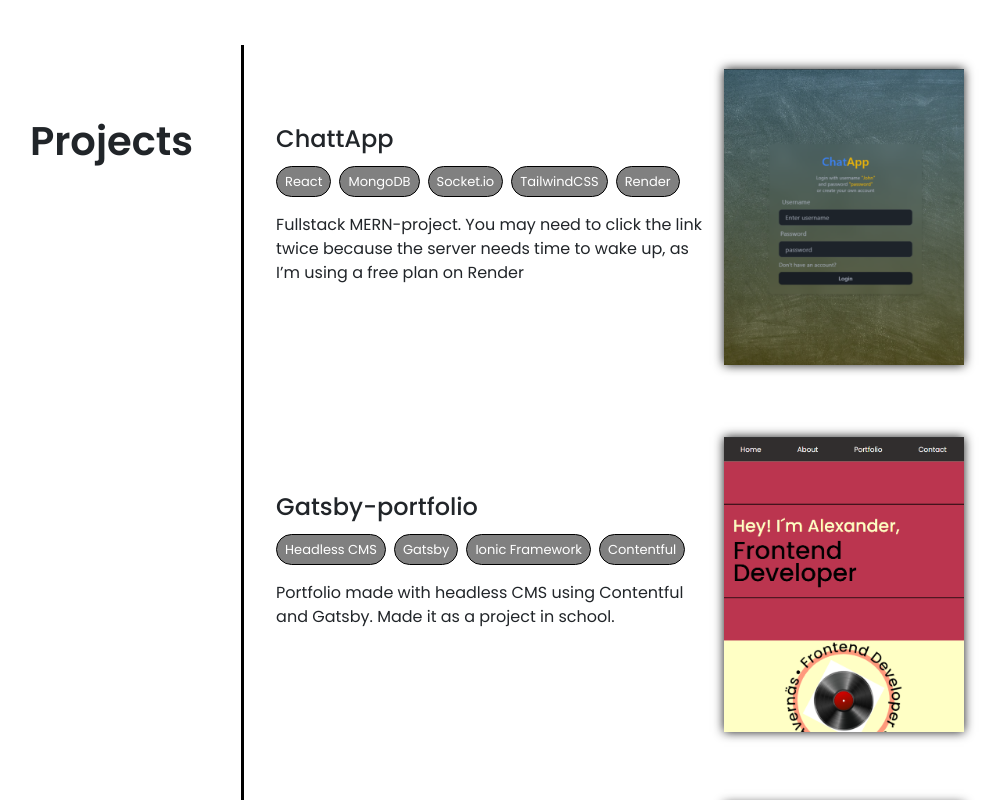
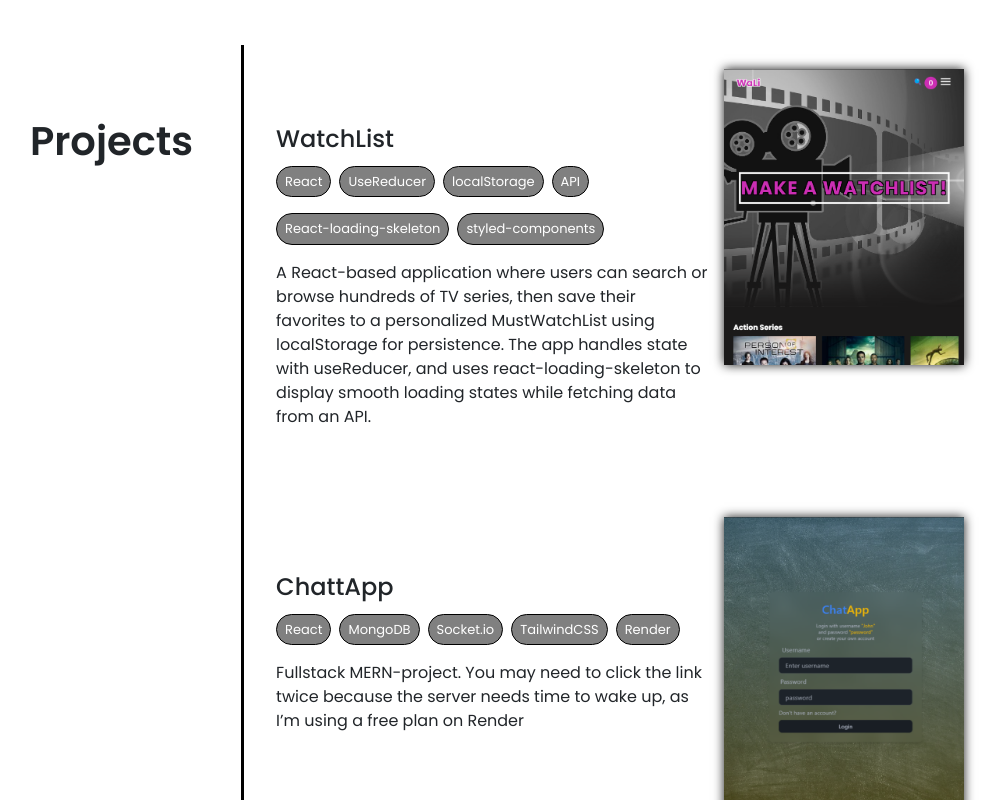
Before and after one commit to AlexanderAvernas/portfolio, a Next.js app: page / in a window 1280 px wide. Shown: the part 840-1640 px from the top of the page, without its empty margins (131-1134 px from the left). Built offline with nearby package versions, Linux system fonts and the light colour scheme; no server answers.

Commit message:
Added watchlist and made skills to me flex-wrap

```diff
--- a/pages/index.js
+++ b/pages/index.js
@@ -42,6 +42,20 @@ export default function Home() {
                         projectLink="https://alexanderavernas.github.io/Js-Adventure-gh/"
                     /> */}
                     <Prodjects
+                        image="images/WatchList.png"
+                        info="WatchList"
+                        skills={[
+                            'React',
+                            'UseReducer',
+                            'localStorage',
+                            'API',
+                            'React-loading-skeleton',
+                            'styled-components'
+                        ]}
+                        link="A React-based application where users can search or browse hundreds of TV series, then save their favorites to a personalized MustWatchList using localStorage for persistence. The app handles state with useReducer, and uses react-loading-skeleton to display smooth loading states while fetching data from an API."
+                        projectLink="https://mustwatchseries.netlify.app/"
+                    />
+                    <Prodjects
                         image="images/MERN.png"
                         info="ChattApp"
                         skills={[
@@ -73,13 +87,13 @@ export default function Home() {
                         link="Project made with Vue Vite. Design made in Figma. Made During a Vue-course in school"
                         projectLink="https://alexanderavernas.github.io/Skate-vue-gh/"
                     />
-                    <Prodjects
+                    {/* <Prodjects
                         image="images/ReactSeries.png"
                         info="Series"
                         skills={['React', 'CSS', 'API', 'Github']}
                         link="Project made with React and API. First React app made as a project in school"
                         projectLink="https://rad-kataifi-792c7a.netlify.app/"
-                    />
+                    /> */}
                     <Prodjects
                         image="images/Port.png"
                         info="Portfolio"
--- a/styles/globals.css
+++ b/styles/globals.css
@@ -375,6 +375,7 @@ body {
 
 .SkillContainer {
     display: flex;
+    flex-wrap: wrap;
     margin-top: 0.8rem;
 }
 
```
Also changed, not shown: public/images/WatchList.png (added).
